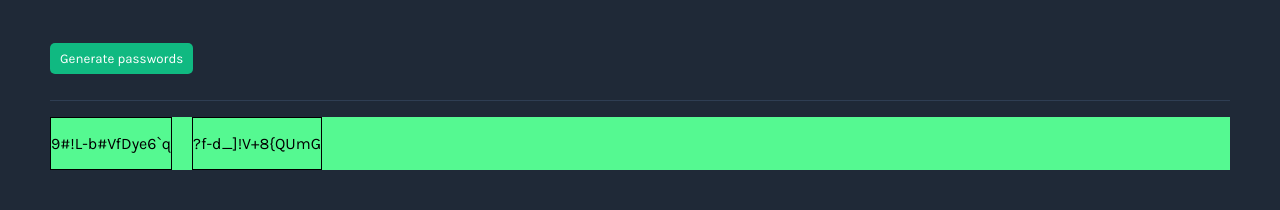
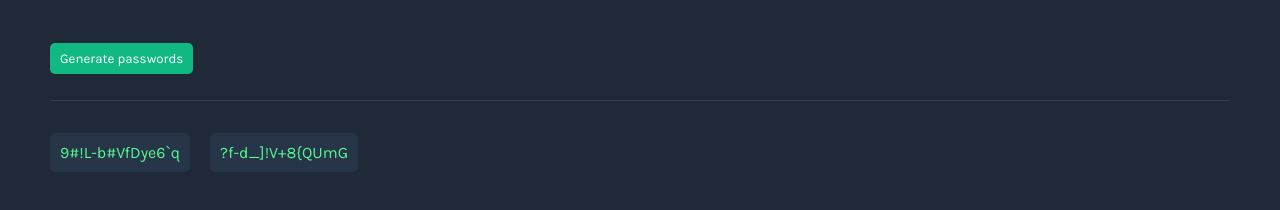
Before and after one commit to jaydenswe/scrimba, a plain HTML site: page password-generator/index.html in a window 1280 px wide. Both pictures are taken after a click on the button "Generate passwords". Shown: the part 152-362 px from the top of the page. Drawn offline with Linux system fonts and the light colour scheme.

Commit message:
Changed styling to mimic project spec

```diff
--- a/password-generator/index.html
+++ b/password-generator/index.html
@@ -21,12 +21,8 @@
         <button id="btn">Generate passwords</button>
         <p id="border"></p>
         <div class="passwords">
-            <div class="box1">
                 <p id="password1"></p>
-            </div>
-            <div class="box2">
                 <p id="password2"></p>
-            </div>
         </div>
     </div>
     <script src="main.js"></script>
--- a/password-generator/styles.css
+++ b/password-generator/styles.css
@@ -9,6 +9,13 @@ body {
 
 p {
   color: black;
+}
+
+.passwords p:not(:empty) {
+    background-color: #273549;
+    padding: 10px;
+    border-radius: 6px;
+    color: #55F991;
 }
 
 .container {
@@ -47,13 +54,13 @@ p {
 .passwords {
   display: flex;
   gap: 20px;
-  background-color: #55F991;
+  flex: 1;
 }
 
 
-.box1, .box2 {
+/* .box1, .box2 {
     border: 1px solid black;
-}
+} */
 
 #border {
   border-bottom: 1px #2F3E53 solid;
```
